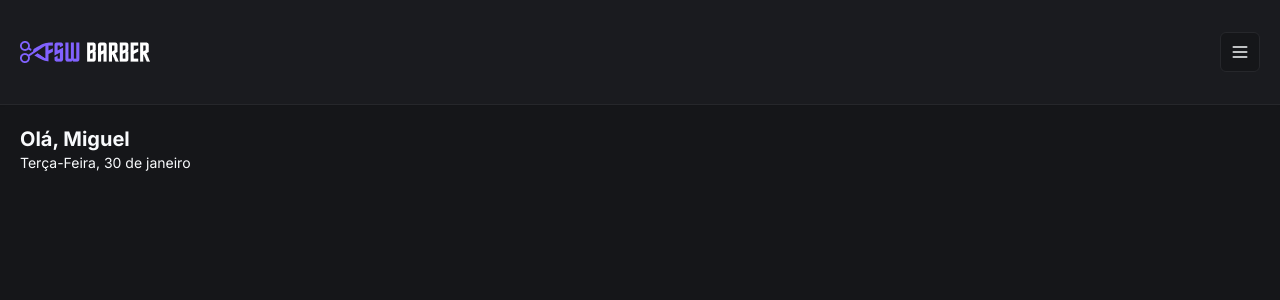
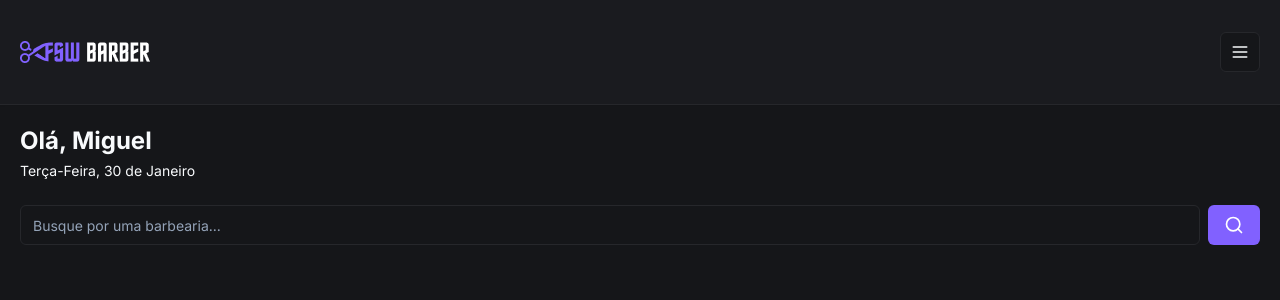
Before and after one commit to viniciusbecaleti/fullstackweek-barber, a Next.js app: page / in a window 1280 px wide. Shown: the top 300 px of the page. Built offline with nearby package versions, Linux system fonts and the light colour scheme.

Commit message:
feat: add initial search component

```diff
--- /dev/null
+++ b/src/app/(home)/components/search.tsx
@@ -0,0 +1,16 @@
+import { SearchIcon } from "lucide-react"
+
+import { Button } from "@/components/ui/button"
+import { Input } from "@/components/ui/input"
+
+export function Search() {
+  return (
+    <div className="flex items-center gap-2">
+      <Input placeholder="Busque por uma barbearia..." />
+
+      <Button>
+        <SearchIcon size={20} />
+      </Button>
+    </div>
+  )
+}
--- a/src/app/(home)/page.tsx
+++ b/src/app/(home)/page.tsx
@@ -2,6 +2,7 @@
 import { ptBR } from 'date-fns/locale'
 
 import { Header } from "@/components/header"
+import { Search } from './components/search'
 
 export default function Home() {
   const date = new Date()
@@ -11,17 +12,28 @@
       <Header />
 
       <div className='px-5 pt-5'>
-        <h2 className='text-xl font-bold'>Olá, Miguel</h2>
+        <h2 className='text-2xl font-bold mb-1'>Olá, Miguel</h2>
         <p className='text-sm'>
           <span className='capitalize'>
             {format(date, "EEEE", {
               locale: ptBR
             })}
           </span>
-          {format(date, "',' dd 'de' MMMM", {
-            locale: ptBR
-          })}
+          <span>
+            {format(date, "',' dd 'de' ", {
+              locale: ptBR
+            })}
+          </span>
+          <span className='capitalize'>
+            {format(date, "MMMM", {
+              locale: ptBR
+            })}
+          </span>
         </p>
+      </div>
+
+      <div className='px-5 mt-6'>
+        <Search />
       </div>
     </>
   )
--- /dev/null
+++ b/src/components/ui/input.tsx
@@ -0,0 +1,25 @@
+import * as React from "react"
+
+import { cn } from "@/lib/utils"
+
+export interface InputProps
+  extends React.InputHTMLAttributes<HTMLInputElement> {}
+
+const Input = React.forwardRef<HTMLInputElement, InputProps>(
+  ({ className, type, ...props }, ref) => {
+    return (
+      <input
+        type={type}
+        className={cn(
+          "flex h-10 w-full rounded-md border border-input bg-background px-3 py-2 text-sm ring-offset-background file:border-0 file:bg-transparent file:text-sm file:font-medium placeholder:text-muted-foreground focus-visible:outline-none focus-visible:ring-2 focus-visible:ring-ring focus-visible:ring-offset-2 disabled:cursor-not-allowed disabled:opacity-50",
+          className
+        )}
+        ref={ref}
+        {...props}
+      />
+    )
+  }
+)
+Input.displayName = "Input"
+
+export { Input }
```
